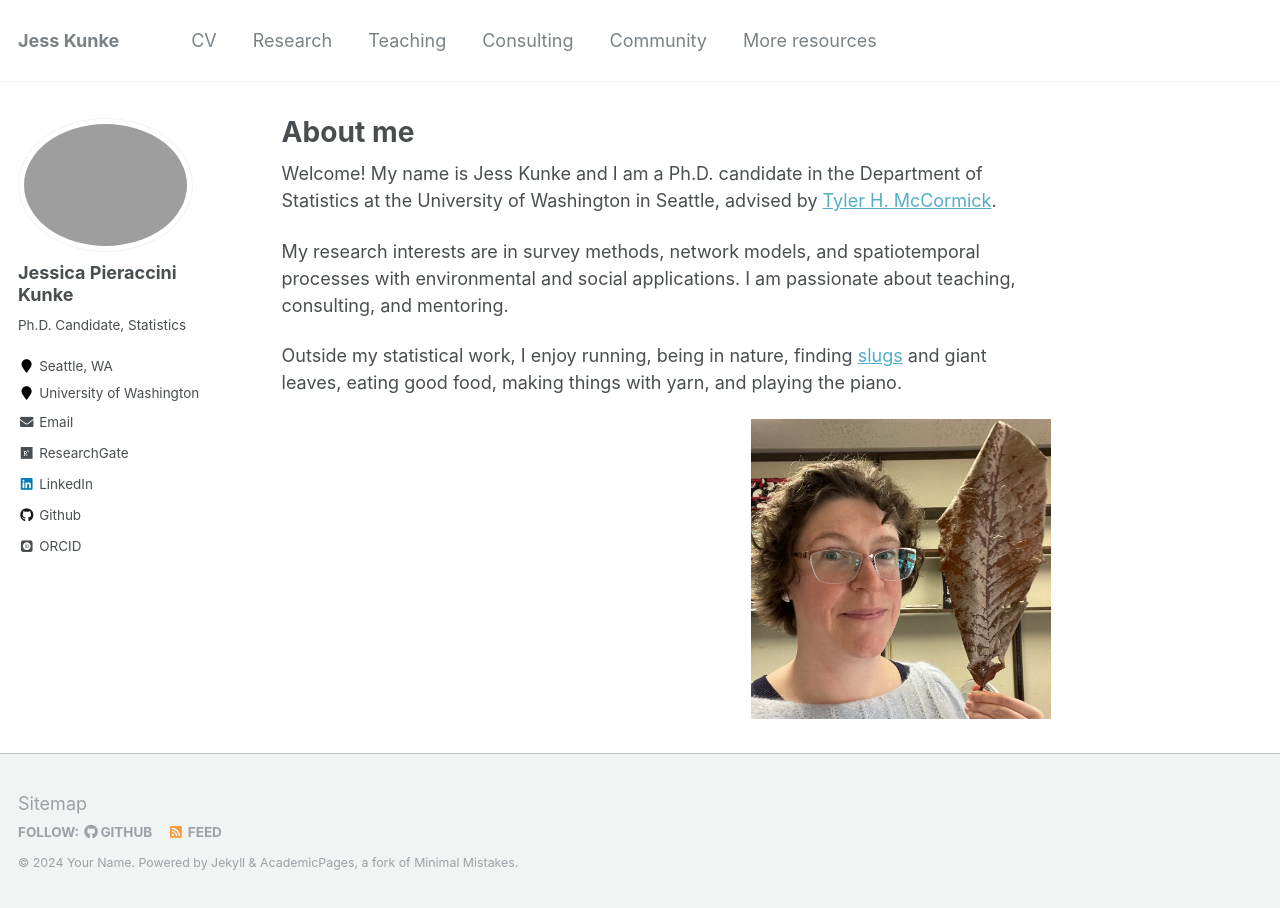
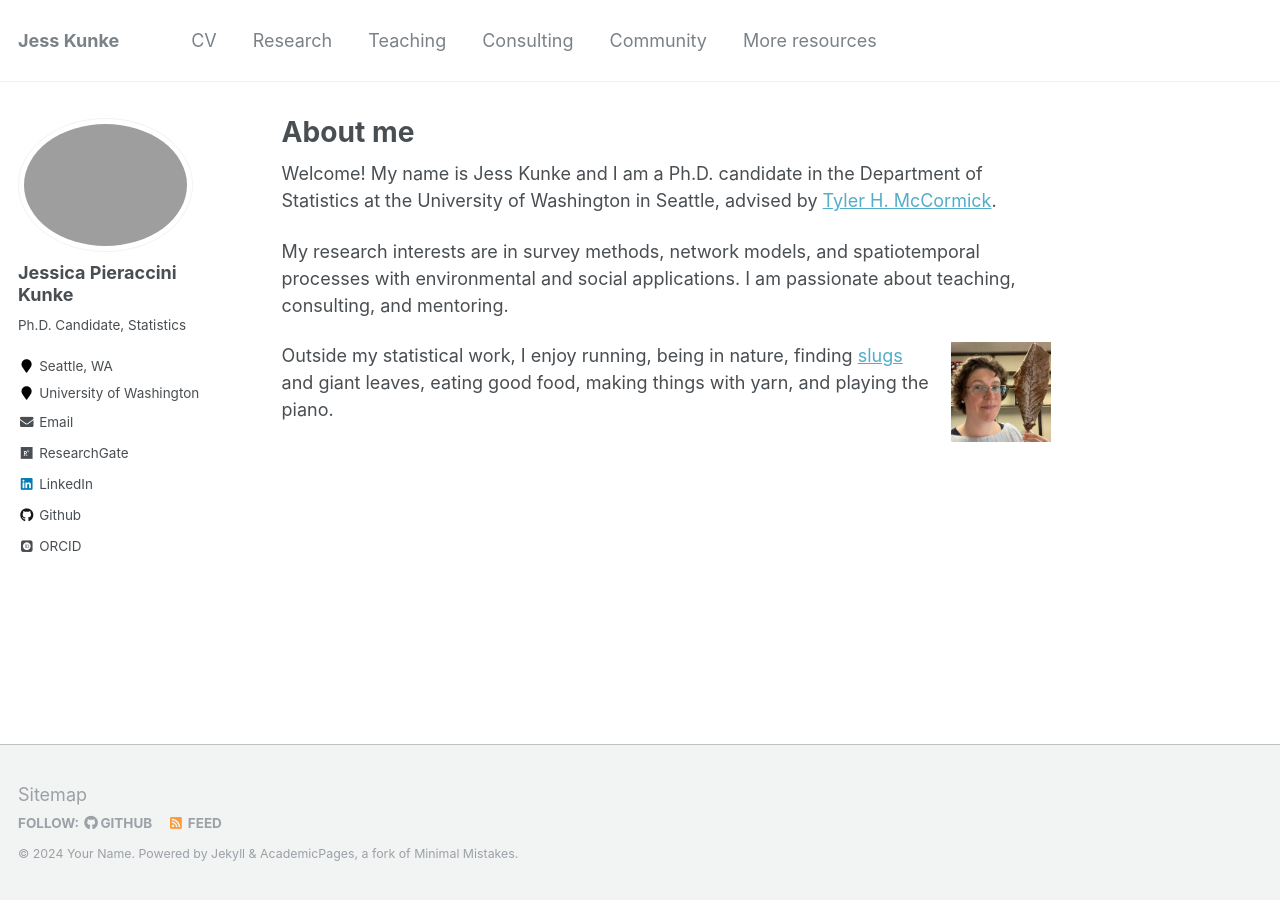
Before and after one commit to jpierkunke/jpierkunke.github.io, a Jekyll site: the page built from _pages/about.md, in a window 1280 px wide. Built offline with Jekyll 4.4.1, drawn with Linux system fonts in a browser that asks for light colours; some web fonts are replaced.

Commit message:
Update about.md

```diff
--- a/_pages/about.md
+++ b/_pages/about.md
@@ -12,6 +12,6 @@
 
 My research interests are in survey methods, network models, and spatiotemporal processes with environmental and social applications.  I am passionate about teaching, consulting, and mentoring.
 
+![These giant leaves fall in the UW Seattle quad](/images/BigLeaf_square.jpeg){: .align-right width="100px"}
+
 Outside my statistical work, I enjoy running, being in nature, finding [slugs](https://www.nps.gov/olym/learn/nature/slugs.htm) and giant leaves, eating good food, making things with yarn, and playing the piano.
-
-![These giant leaves fall in the UW Seattle quad](/images/BigLeaf_square.jpeg){: .align-right width="300px"}
```
